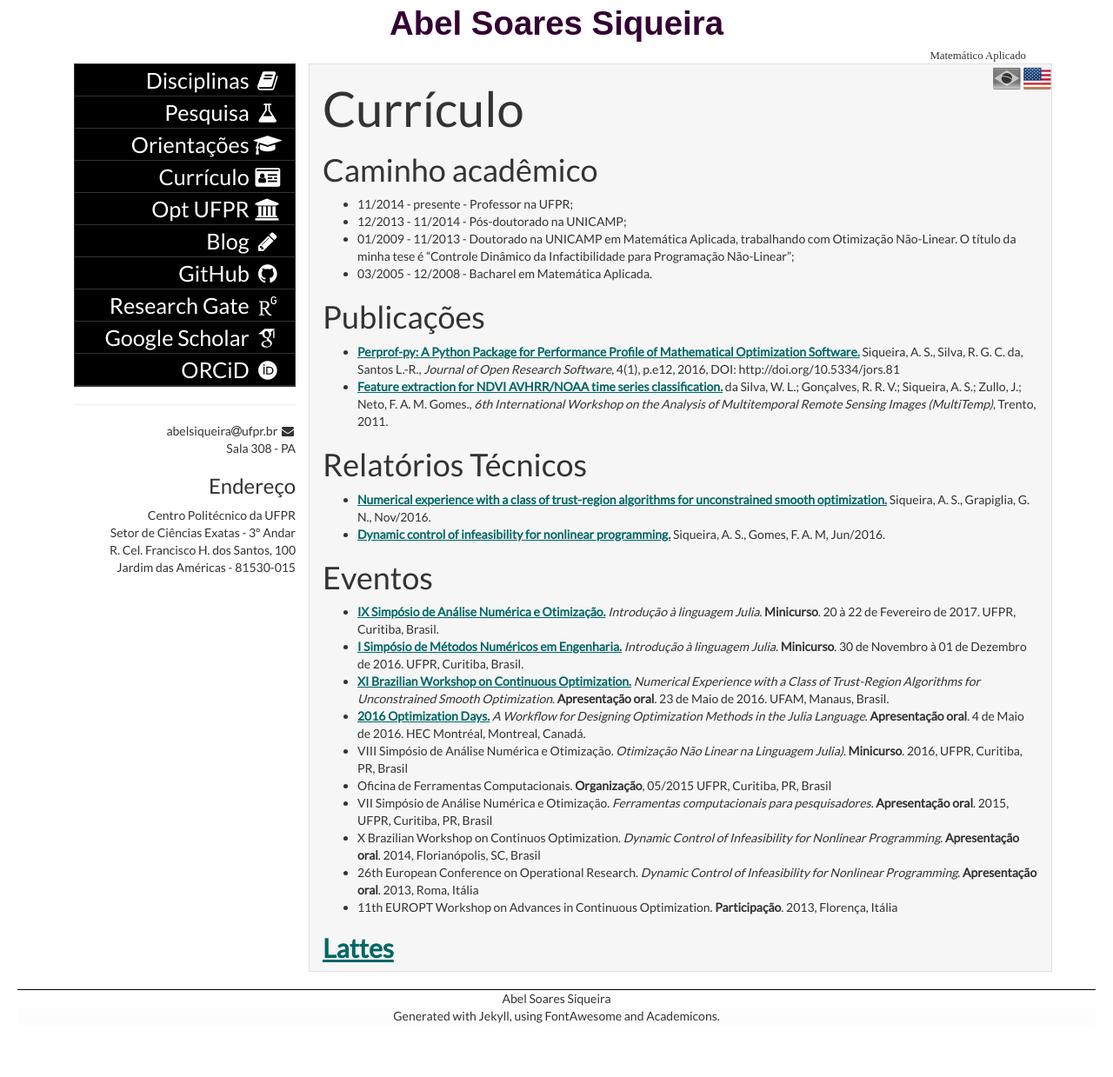
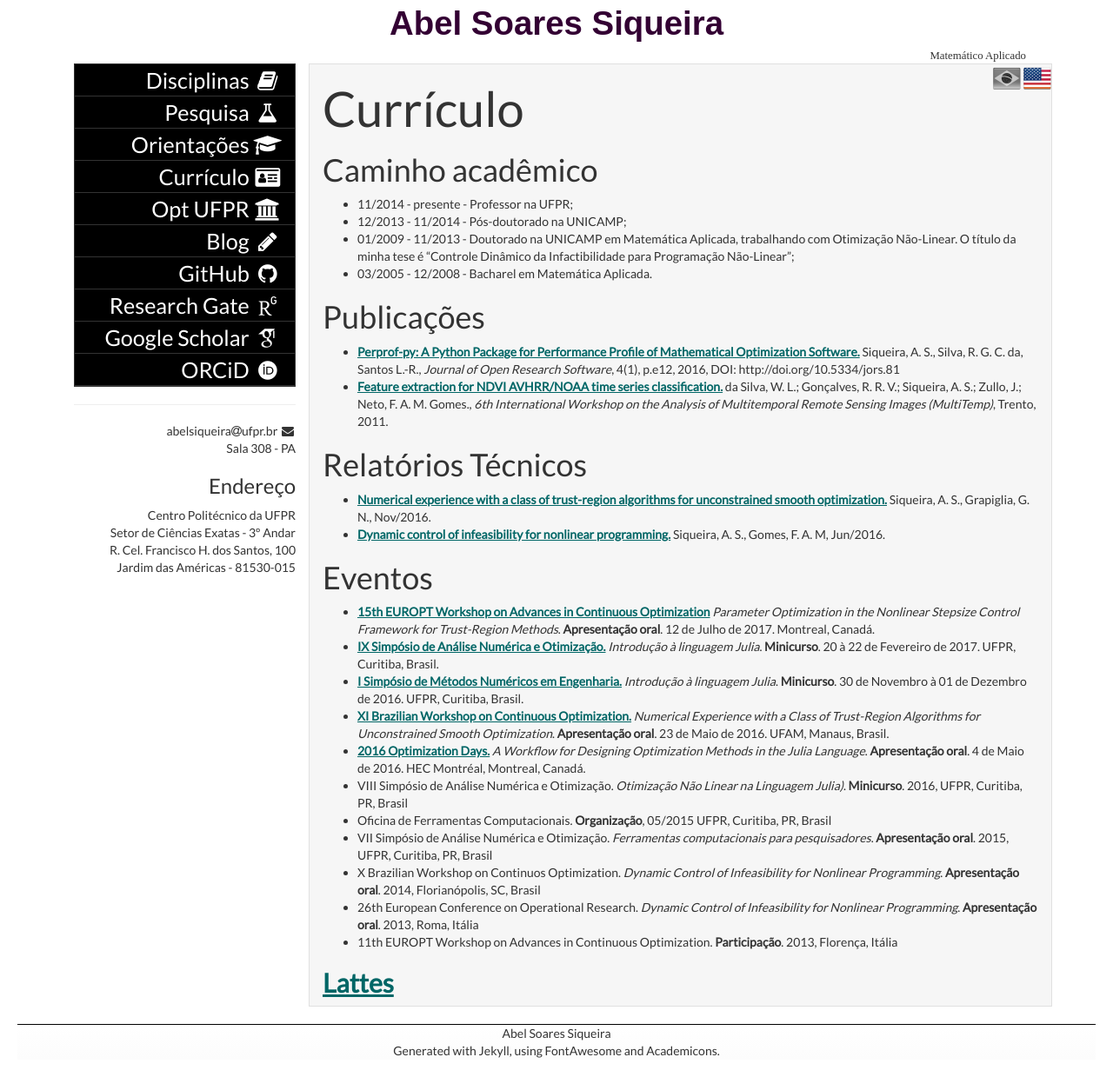
Before and after one commit to abelsiqueira/abelsiqueira.github.io-old, a Jekyll site: the page built from curriculum.br.md, in a window 1280 px wide. Shown: the whole page at 87% size. Built offline with Jekyll 4.4.1, drawn with Linux system fonts in a browser that asks for light colours; some web fonts are replaced; before the commit the page ends 1199 px from its top, so only the background shows below that.

Commit message:
Add EUROPT presentation

```diff
--- a/curriculum.br.md
+++ b/curriculum.br.md
@@ -43,6 +43,9 @@ permalink:  /br/curriculum/
 
 # Eventos
 
+  - [15th EUROPT Workshop on Advances in Continuous Optimization]({{ site.baseurl }}/assets/2017-07-12-europt2017.pdf)
+    _Parameter Optimization in the Nonlinear Stepsize Control Framework for Trust-Region Methods_.
+    **Apresentação oral**. 12 de Julho de 2017. Montreal, Canadá.
   - [IX Simpósio de Análise Numérica e Otimização.](https://github.com/abelsiqueira/julia-simposio2017)
     _Introdução à linguagem Julia_.
     **Minicurso**. 20 à 22 de Fevereiro de 2017. UFPR, Curitiba, Brasil.
```
Also changed, not shown: curriculum.en.md (+3 -0 lines), 1 other file.
